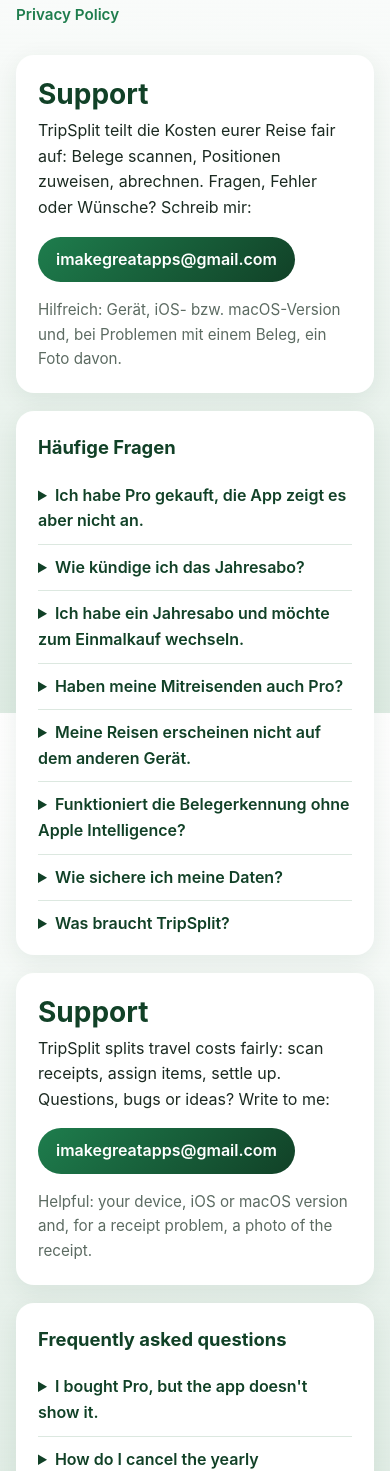
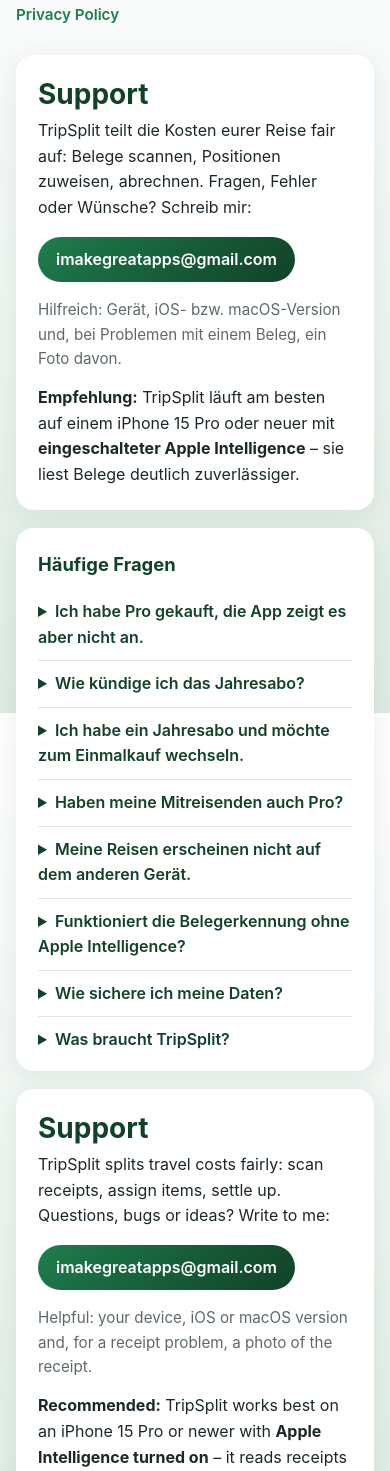
Before and after one commit to alex-dev-12345/tripsplit, a plain HTML site: page index.html in a window 390 px wide. Shown: the part 131-1602 px from the top of the page. Drawn offline with Linux system fonts and the light colour scheme.

Commit message:
Support: Geräteempfehlung (iPhone 15 Pro+, Apple Intelligence)

```diff
--- a/index.html
+++ b/index.html
@@ -28,6 +28,7 @@
       <p>TripSplit teilt die Kosten eurer Reise fair auf: Belege scannen, Positionen zuweisen, abrechnen. Fragen, Fehler oder Wünsche? Schreib mir:</p>
       <a class="contact" href="mailto:imakegreatapps@gmail.com?subject=TripSplit">imakegreatapps@gmail.com</a>
       <p class="muted">Hilfreich: Gerät, iOS- bzw. macOS-Version und, bei Problemen mit einem Beleg, ein Foto davon.</p>
+      <p><strong>Empfehlung:</strong> TripSplit läuft am besten auf einem iPhone 15 Pro oder neuer mit <strong>eingeschalteter Apple Intelligence</strong> – sie liest Belege deutlich zuverlässiger.</p>
     </div>
 
     <div class="card">
@@ -63,6 +64,7 @@
       <details>
         <summary>Was braucht TripSplit?</summary>
         <p>iOS 27 oder iPadOS 27; auf dem Mac macOS 27 mit Apple-Chip.</p>
+        <p>Sehr empfohlen: ein iPhone 15 Pro oder neuer (bzw. ein iPad oder Mac mit M-Chip) mit eingeschalteter Apple Intelligence (Einstellungen → Apple Intelligence &amp; Siri). Ohne sie funktioniert TripSplit ebenfalls, die Belegerkennung ist dann aber weniger genau.</p>
       </details>
     </div>
   </section>
@@ -73,6 +75,7 @@
       <p>TripSplit splits travel costs fairly: scan receipts, assign items, settle up. Questions, bugs or ideas? Write to me:</p>
       <a class="contact" href="mailto:imakegreatapps@gmail.com?subject=TripSplit">imakegreatapps@gmail.com</a>
       <p class="muted">Helpful: your device, iOS or macOS version and, for a receipt problem, a photo of the receipt.</p>
+      <p><strong>Recommended:</strong> TripSplit works best on an iPhone 15 Pro or newer with <strong>Apple Intelligence turned on</strong> – it reads receipts much more reliably.</p>
     </div>
 
     <div class="card">
@@ -108,6 +111,7 @@
       <details>
         <summary>What does TripSplit require?</summary>
         <p>iOS 27 or iPadOS 27; on the Mac, macOS 27 with Apple silicon.</p>
+        <p>Strongly recommended: an iPhone 15 Pro or newer (or an iPad or Mac with an M-series chip) with Apple Intelligence turned on (Settings → Apple Intelligence &amp; Siri). TripSplit also works without it, but receipt recognition is less accurate.</p>
       </details>
     </div>
   </section>
```
